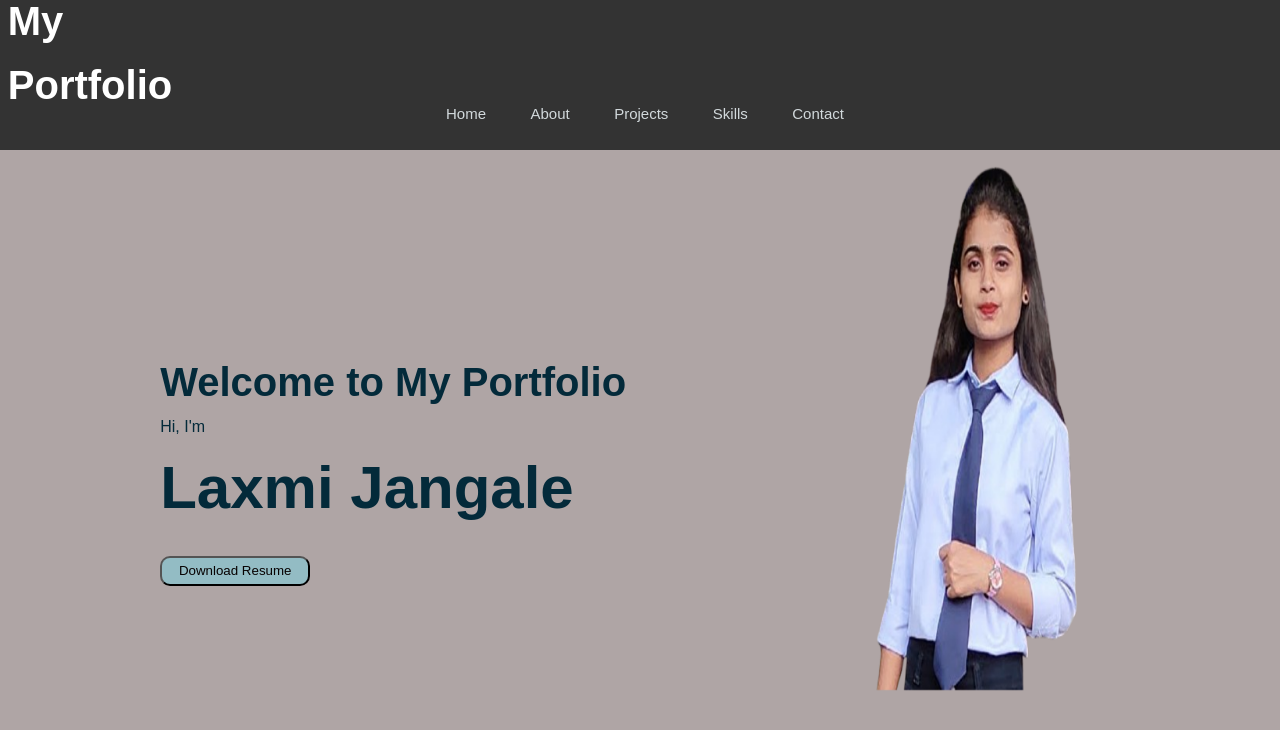
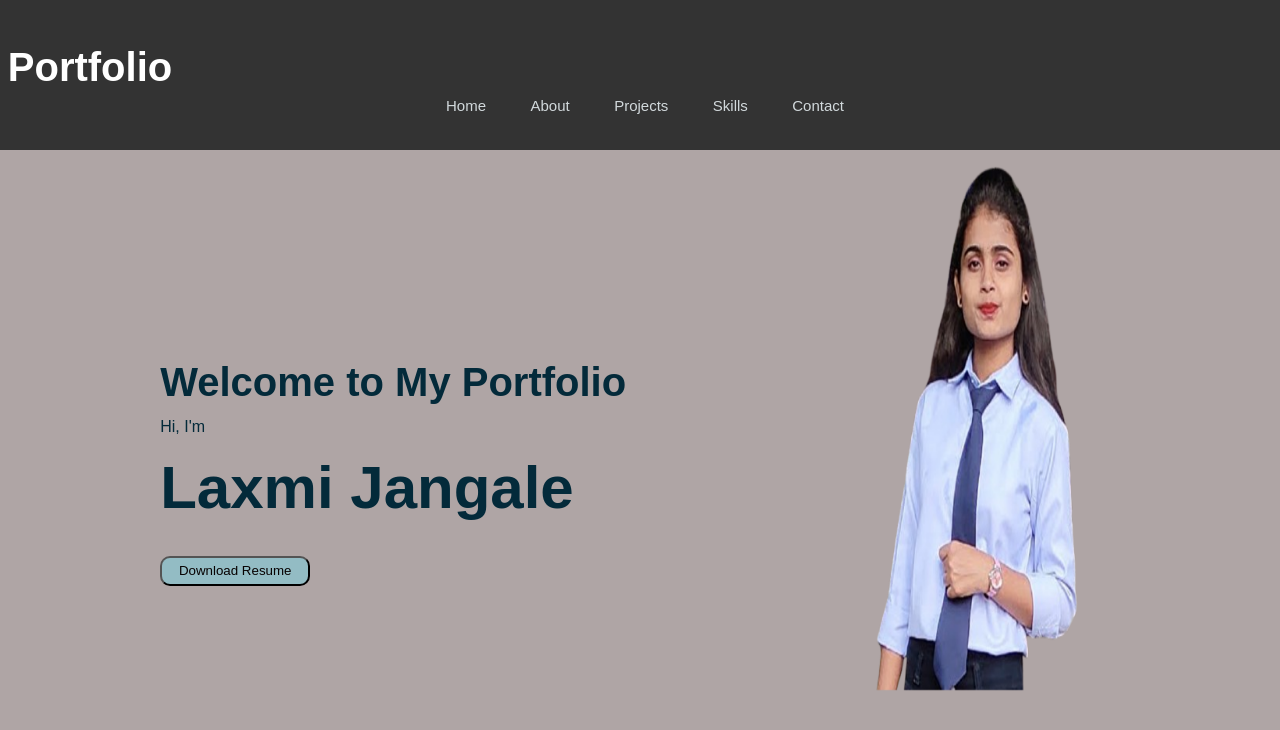
Before and after one commit to laxmijangale/PORTFOLIO1, a plain HTML site: page index.html in a window 1280 px wide. Drawn offline with Linux system fonts and the light colour scheme; files whose address does not match are found by name.

Commit message:
update header size

```diff
--- a/index.html
+++ b/index.html
@@ -12,7 +12,7 @@
     <!-- Navbar Section -->
     <header>
         <div class="container">
-            <h1>My Portfolio</h1>
+            <h1>Portfolio</h1>
             <nav>
                 <ul>
                     <li><a href="#home" id="home-btn">Home</a></li>
--- a/style.css
+++ b/style.css
@@ -73,9 +73,6 @@ button:hover{
 /* Header and Navbar */
 header {
     background-color: #333;
-    padding-top: 10px;
-    padding-bottom: -60px;
-    margin-bottom: -35px;
     position: fixed;
     color: white;
     z-index: 1;
@@ -88,6 +85,8 @@ header {
 header h1 {
     margin: 0 20px;
     padding-right: 1100px;
+    padding-top: 50px;
+    padding-bottom: 10px;
 }
 header nav ul li {
     display: inline;
```
